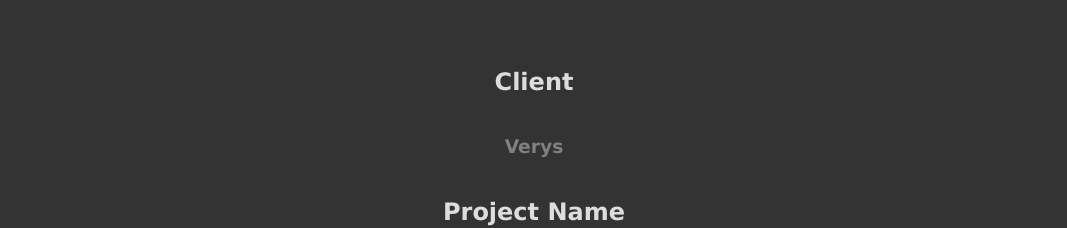
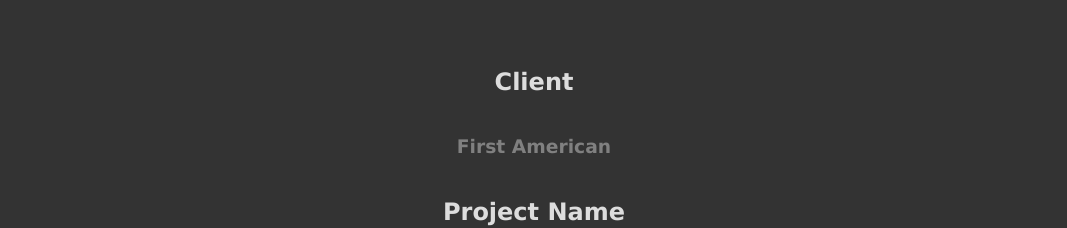
Before and after one commit to TextuarySolid45/personal-project, an Astro site: page / in a window 1280 px wide. Shown: the part 3440-3668 px from the top of the page, without its empty margins (106-1173 px from the left). Built offline with nearby package versions, Linux system fonts and the light colour scheme; Astro itself is replaced by a stand-in of ours; no server answers.

Commit message:
update info

```diff
--- a/src/components/ProProjectsSection.astro
+++ b/src/components/ProProjectsSection.astro
@@ -8,7 +8,7 @@
     </h1>
 
     <h2 data-aos="zoom-in-up">Client</h2>
-    <h3 data-aos="zoom-in-up">Verys</h3>
+    <h3 data-aos="zoom-in-up">First American</h3>
     <h2 data-aos="zoom-in-up">Project Name</h2>
     <h3 data-aos="zoom-in-up">Shelby</h3>
     <h2 data-aos="zoom-in-up">Project Description</h2>
```
